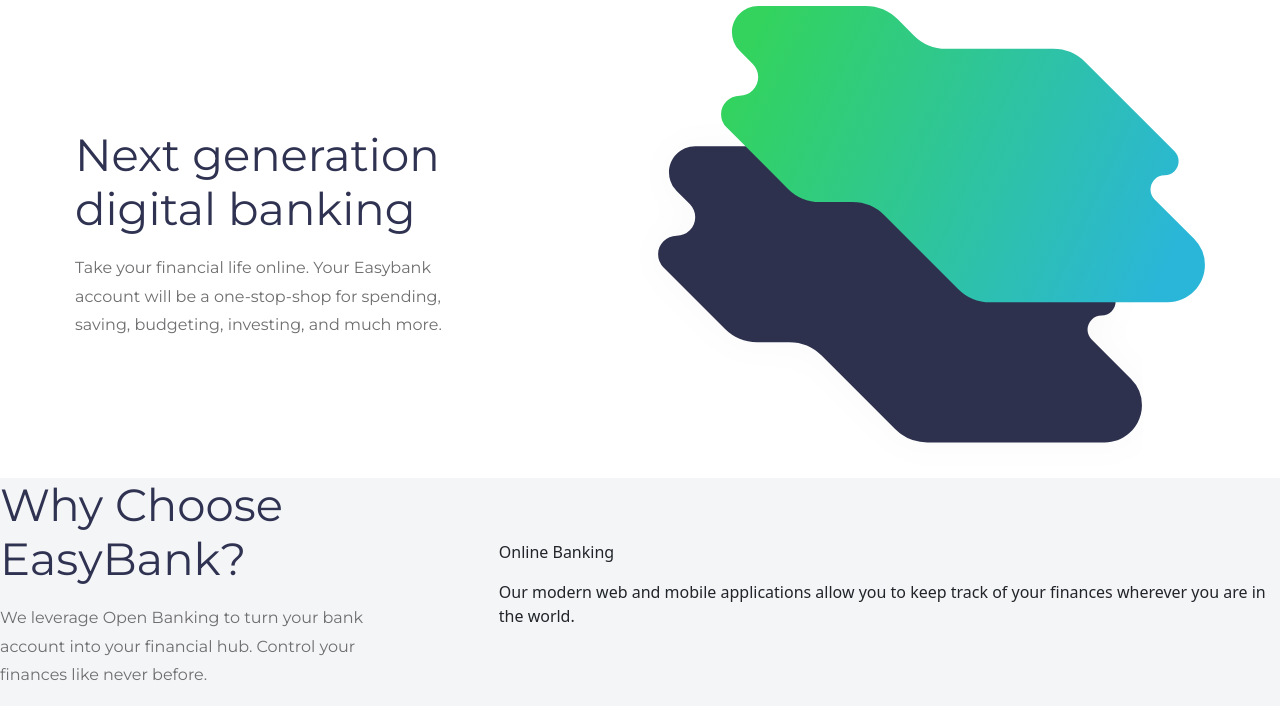
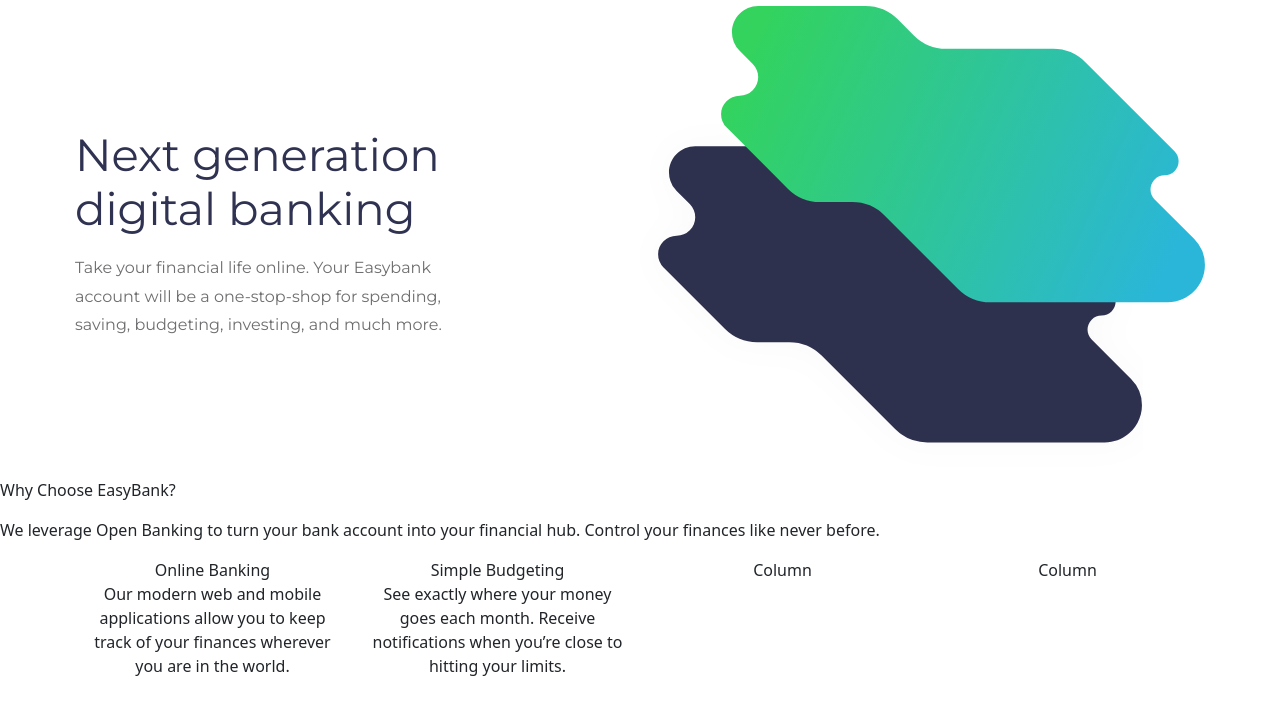
Before and after one commit to Edyane/easybank, a plain HTML site: page index.html in a window 1280 px wide. Shown: the part 74-794 px from the top of the page. Drawn offline with nearby package versions, Linux system fonts and the light colour scheme.

Commit message:
Inserindo Elementos na Segunda Seção

```diff
--- a/css/main.css
+++ b/css/main.css
@@ -66,19 +66,5 @@
 
 .second-container {
     background: #F4F5F7;
-    display: flex;
-    align-items: center;
-    justify-content: space-around;
+
 }
-
-.choose-section {
-    align-items: center;
-    justify-content: space-between;
-    color: #2F3251;
-    max-width: 610px;
-    margin: 0 auto;
-    font-family: 'Montserrat', sans-serif;
-    font-size: 45px;
-    line-height: 1.2em;
-    font-weight: bold 700;
-}
--- a/index.html
+++ b/index.html
@@ -8,7 +8,7 @@
 
   <link rel="icon" type="image/png" sizes="32x32" href="./images/favicon-32x32.png">
   <link href="https://cdn.jsdelivr.net/npm/bootstrap@5.1.3/dist/css/bootstrap.min.css" rel="stylesheet">
-   <script src="https://cdn.jsdelivr.net/npm/bootstrap@5.1.3/dist/js/bootstrap.bundle.min.js"></script>
+  <script src="https://cdn.jsdelivr.net/npm/bootstrap@5.1.3/dist/js/bootstrap.bundle.min.js"></script>
   <link rel="stylesheet" href="./css/reset.css">
   <link rel="stylesheet" href="./css/main.css">
 
@@ -53,7 +53,7 @@
       <div class="next-section">
         <p>Next generation digital banking</p>
         <p class="next-paragraph">Take your financial life online. Your Easybank account will be a one-stop-shop
-            for spending, saving, budgeting, investing, and much more.</p>
+          for spending, saving, budgeting, investing, and much more.</p>
       </div>
 
       <div class="middle-images">
@@ -64,21 +64,36 @@
 
 
   <section>
-    <div class="second-container">
-      <div class="choose-section">
+    <div>
+      <div>
         <p>Why Choose EasyBank?</p>
-        <p class="next-paragraph">We leverage Open Banking to turn your bank account into your financial hub. Control
+        <p>We leverage Open Banking to turn your bank account into your financial hub. Control
           your finances like never before.
         </p>
-      </div>
-
-      <div class="elements">
-        <p>Online Banking</p>
-        <p>Our modern web and mobile applications allow you to keep track of your finances
-          wherever you are in the world.</p>
+        <div>
+          <div class="container text-center">
+            <div class="row">
+              <div class="col">
+                Online Banking
+                <p>Our modern web and mobile applications allow you to keep track of your finances
+                  wherever you are in the world.</p>
+              </div>
+              <div class="col">
+                Simple Budgeting
+                <p> See exactly where your money goes each month. Receive notifications when you’re
+                  close to hitting your limits.</p>
+              </div>
+              <div class="col">
+                Column
+              </div>
+              <div class="col">
+                Column
+              </div>
+            </div>
+          </div>
+        </div>
 
       </div>
-
 
 
 
```
